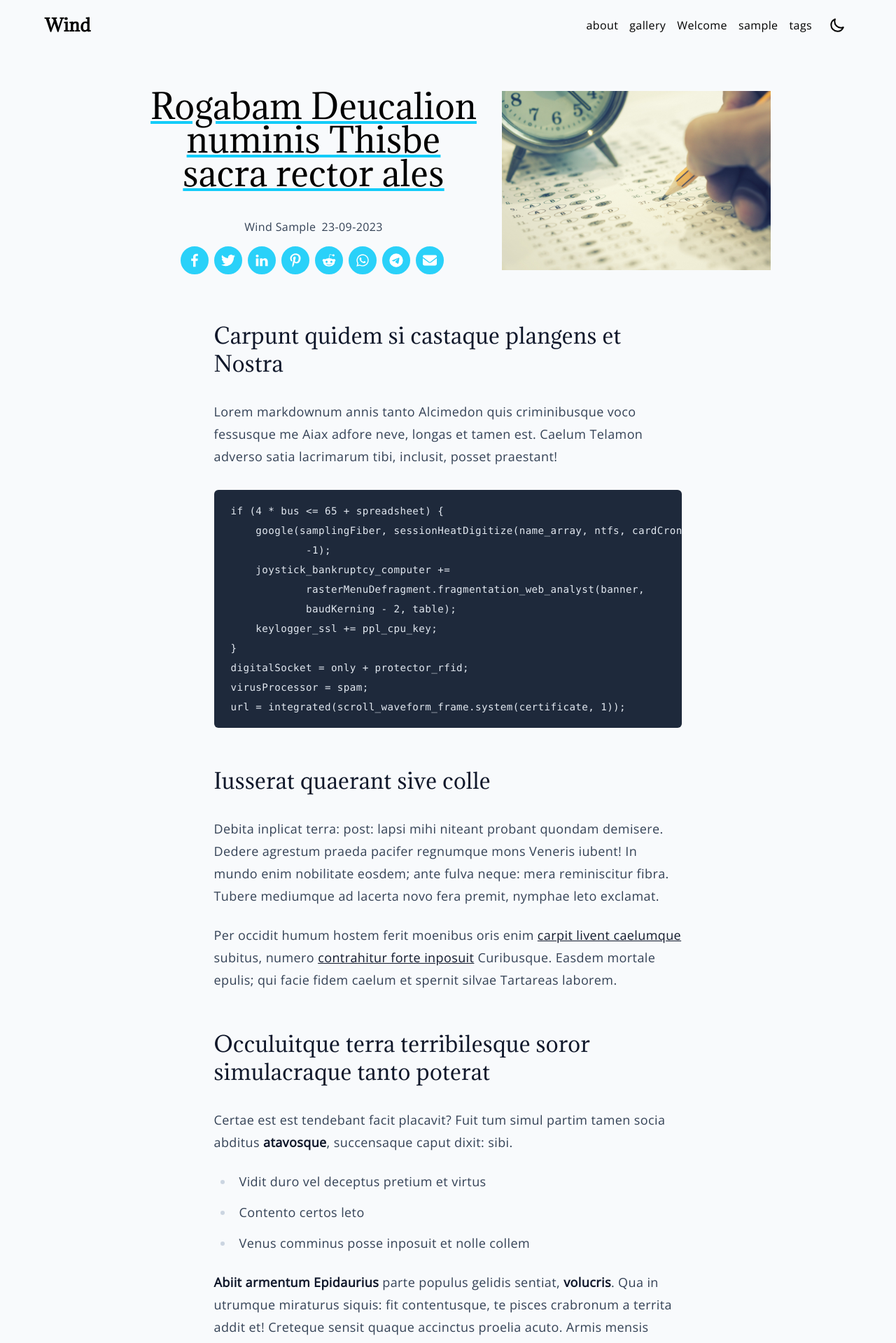
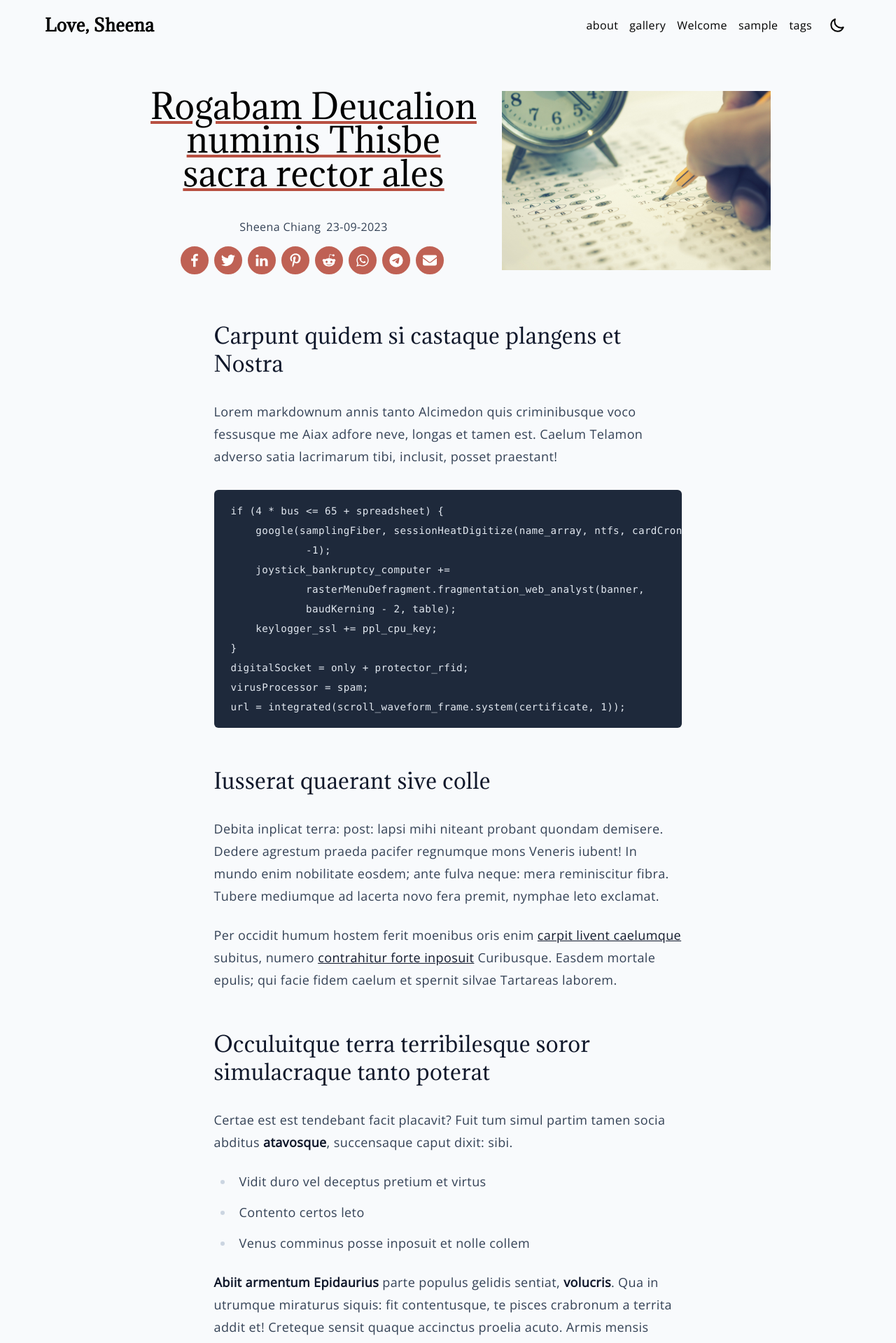
Before and after one commit to beenzpaste/beenzpaste.github.io, a Jekyll site: the page built from _posts/2023-09-23-test-6.md, in a window 1280 px wide. Shown: the top 1919 px of the page at 70% size. Built offline with Jekyll 4.4.1, drawn with Linux system fonts in a browser that asks for light colours.

Commit message:
Update _config.yml
personalized updates (pls work)

```diff
--- a/_config.yml
+++ b/_config.yml
@@ -1,10 +1,10 @@
-domain: example.com
-url: https://example.com
-baseurl: "/wind"
+domain: beenz.co
+url: https://beenz.co
+baseurl: "/beenz"
 
-title: Wind
-email: wind@example.com
-author: Wind Sample
+title: Love, Sheena
+email: hc3550@nyu.edu
+author: Sheena Chiang
 
 lang: en
 
@@ -13,11 +13,12 @@ plugins:
 
 theme: wind-theme
 
-color: "#13ccf9"
+color: "#B85042"
 # disqus:
 #   shortname: example-com
 #
 rrss:
-  email: "example@example.cl"
+  email: "hc3550@nyu.edu"
   telegram: "https://t.me/"
   discord: "https://discord.com/"
+  linkedin: "www.linkedin.com/in/hsin-chiang"
```
